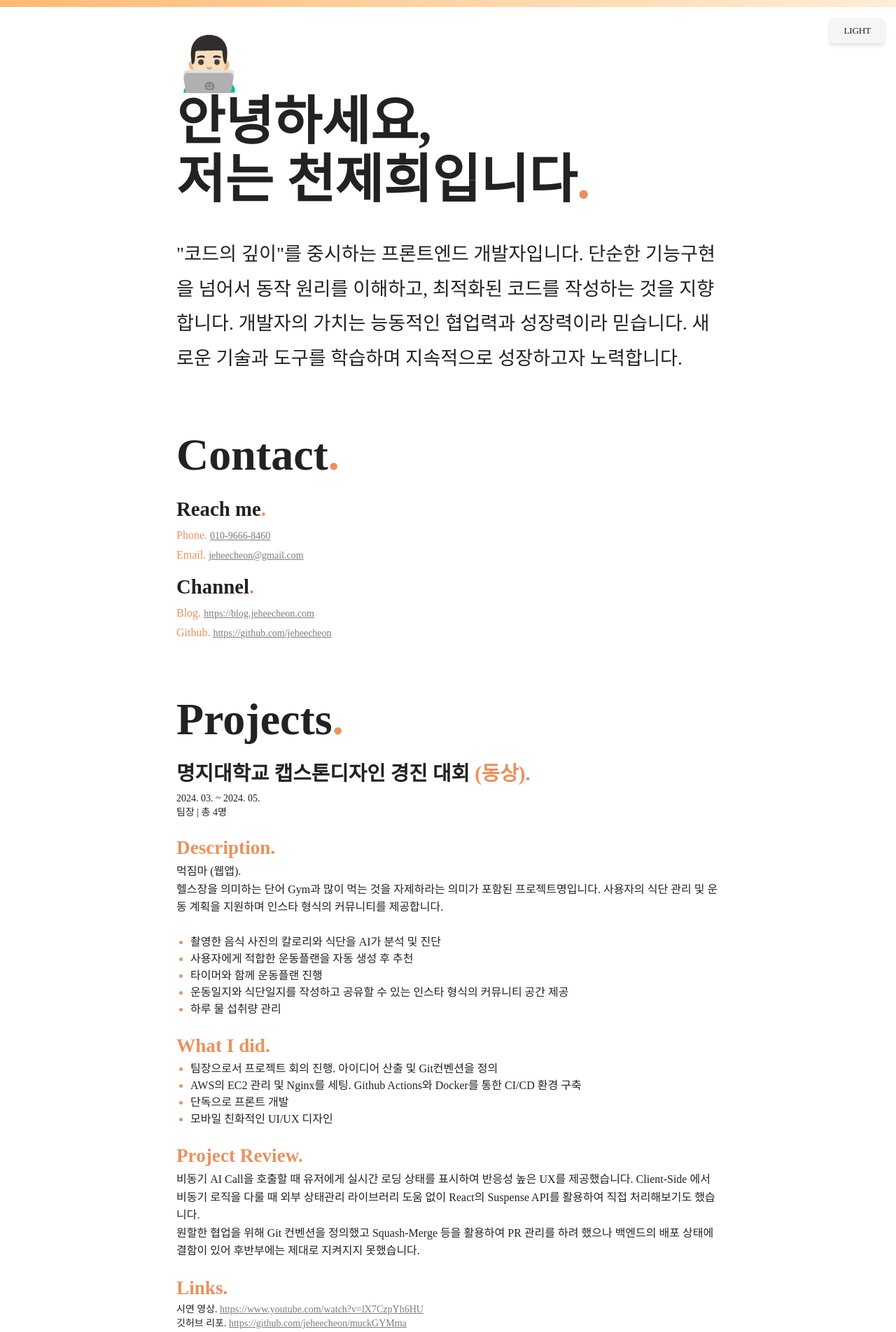
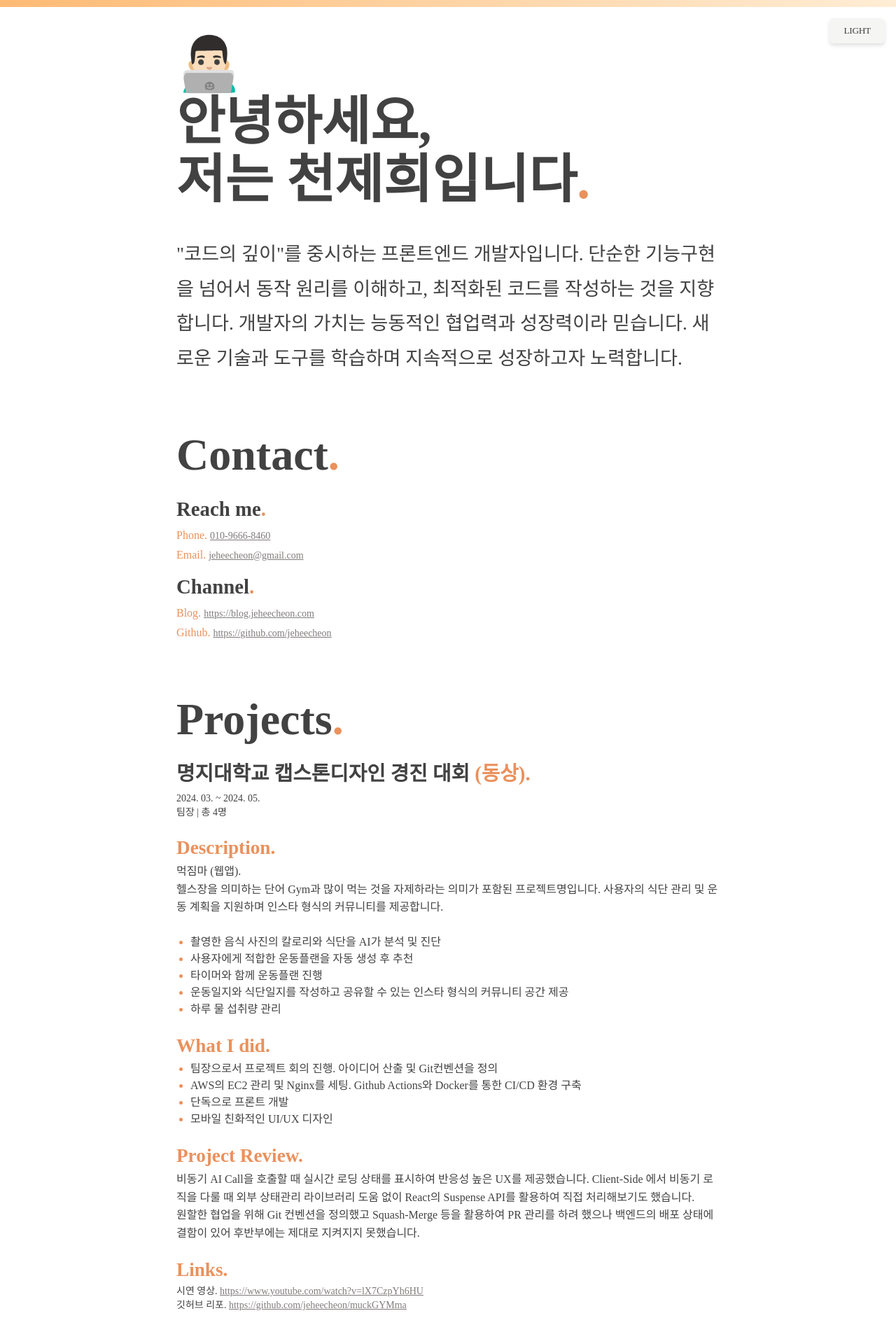
Before and after one commit to jeheecheon/resume, a React (Vite) app: page / in a window 1280 px wide. Shown: the top 1903 px of the page at 70% size. Built offline with nearby package versions, Linux system fonts and the light colour scheme; a web font is replaced by a local one.

Commit message:
style: 이력서 수정

```diff
--- a/src/app/_styles/globals.css
+++ b/src/app/_styles/globals.css
@@ -15,8 +15,8 @@
         @apply bg-[var(--bg-color)];
 
         --bg-color: #ffffff;
-        --inverse-color-1: #222222;
-        --inverse-color-2: #333333;
+        --inverse-color-1: #424242;
+        --inverse-color-2: #525252;
         --inverse-color-3: #807b7b;
 
         --theme-color: #ea915d;
--- a/src/app/page.tsx
+++ b/src/app/page.tsx
@@ -198,7 +198,7 @@ Page.Projects = function Projects() {
                 <div>
                     <h4 className="mt-5 text-theme-1">Project Review</h4>
                     <p className="leading-[1.6rem]">
-                        비동기 AI Call을 호출할 때 유저에게 실시간 로딩 상태를
+                        비동기 AI Call을 호출할 때 실시간 로딩 상태를
                         표시하여 반응성 높은 UX를 제공했습니다. Client-Side 에서
                         비동기 로직을 다룰 때 외부 상태관리 라이브러리 도움 없이
                         React의 Suspense API를 활용하여 직접 처리해보기도
```
